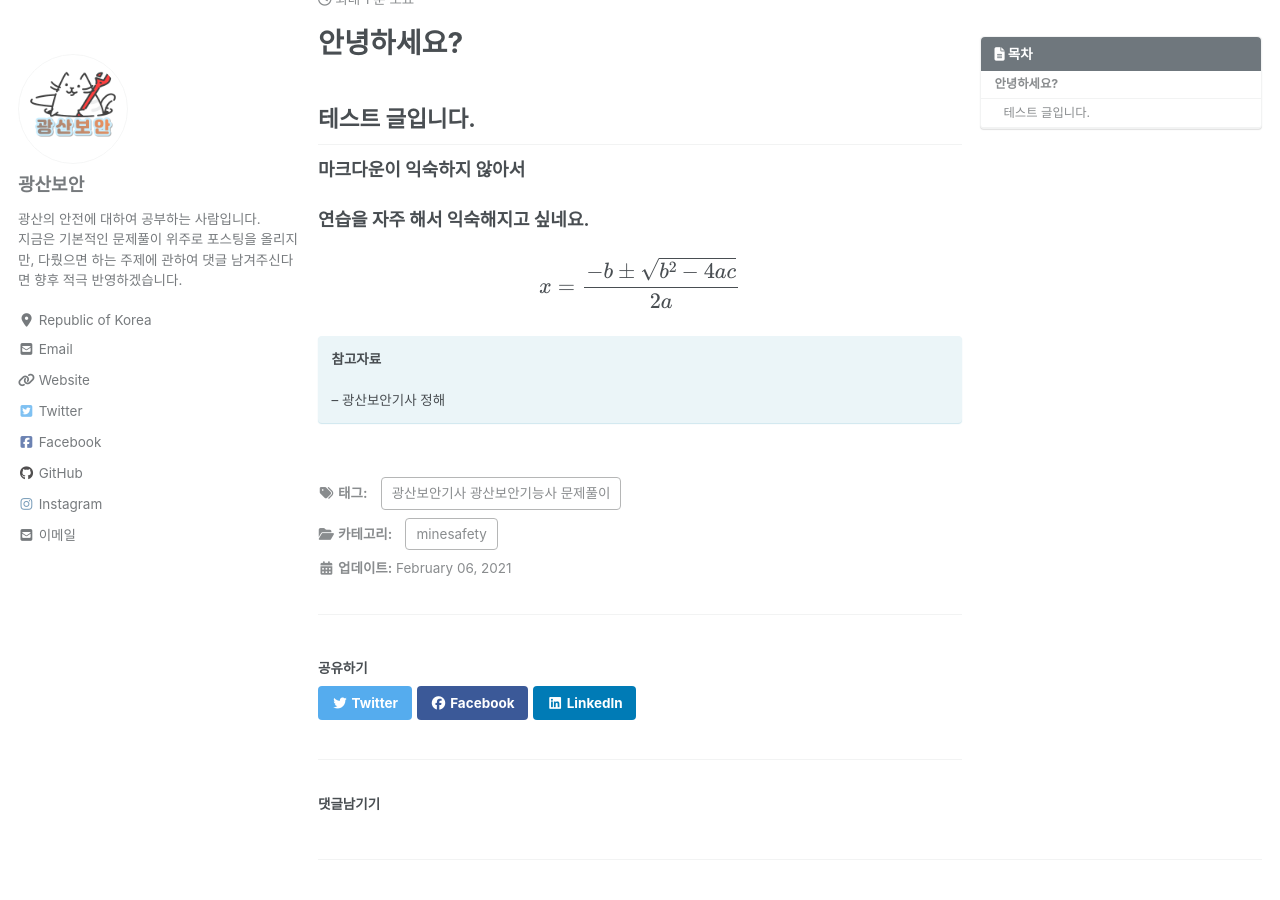
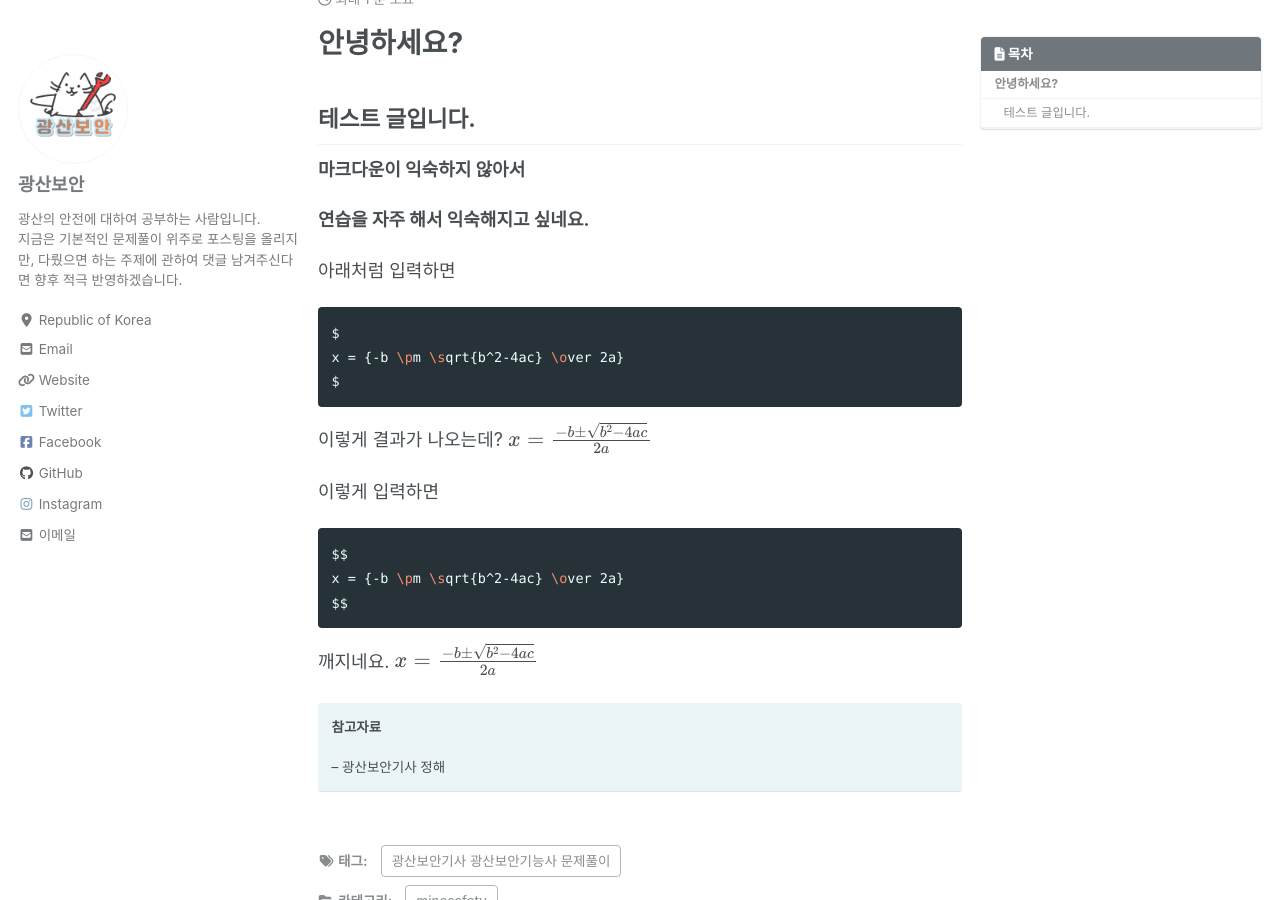
Before and after one commit to minesafety-eng/minesafety-eng.github.com, a Jekyll site: the page built from _posts/2021/2021-2-6-minesafety-engineering-intro.md, in a window 1280 px wide and 900 px high, scrolled down 213 px. Built offline with Jekyll 4.4.1, drawn with Linux system fonts in a browser that asks for light colours; cached includes are drawn as plain includes; nearby versions of some CDN libraries; formulas are drawn with MathJax 3; comment, search, counter and statistics services are not loaded.

Commit message:
mathjax 적용3. 되긴 된다. 달러 하나로.

````diff
--- a/_posts/2021/2021-2-6-minesafety-engineering-intro.md
+++ b/_posts/2021/2021-2-6-minesafety-engineering-intro.md
@@ -29,9 +29,26 @@ popular: true
 
 __연습을 자주 해서 익숙해지고 싶네요.__
 
+아래처럼 입력하면
+```markdown
+$
+x = {-b \pm \sqrt{b^2-4ac} \over 2a}
+$
+```
+이렇게 결과가 나오는데?
+$
+x = {-b \pm \sqrt{b^2-4ac} \over 2a}
+$
+
+이렇게 입력하면
+```markdown
 $$
 x = {-b \pm \sqrt{b^2-4ac} \over 2a}
-
+$$
+```
+깨지네요.
+$$
+x = {-b \pm \sqrt{b^2-4ac} \over 2a}
 $$
 
 
````
Also changed, not shown: 3 other files.
